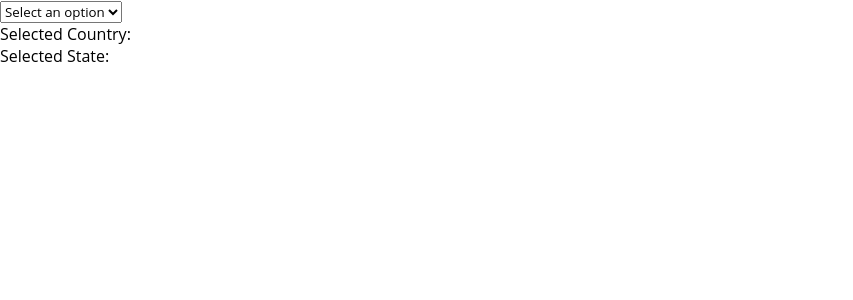
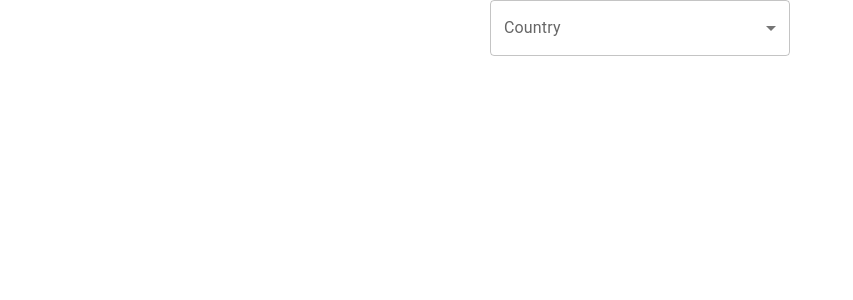
Before and after one commit to RatanjotKaur/styled-component-mui-ts, a React (Create React App) app: page / in a window 1280 px wide. Shown: the top 300 px of the page, without its empty margins (0-853 px from the left). Built offline with nearby package versions, Linux system fonts and the light colour scheme.

Commit message:
cascade dropdown

```diff
--- a/src/App.tsx
+++ b/src/App.tsx
@@ -3,12 +3,12 @@ import GlobalStyle from "./styles/global"
 // import Navbar from "./components/Navbar"
 // import Menubar from "./components/Menubar"
 // import PageBody from "./components/PageBody"
-import CascadeDropdownDemo from './components/CascadeDropdown/countryCascadeDropdown';
+import CascadeDropdown from './components/CascadeDropdown';
 
 const App:React.FC = ()=> (
   <>
     <GlobalStyle/>
-    <CascadeDropdownDemo/>
+    <CascadeDropdown/>
   </>
 )
 
--- a/src/components/CascadeDropdown/countryCascadeDropdown.tsx
+++ /dev/null
@@ -1,42 +0,0 @@
-import React, { useState } from 'react';
-import CascadeDropdown from './index';
-
-const options = {
-  countries: ['USA', 'Canada', 'UK'],
-  states: {
-    USA: ['New York', 'California', 'Texas'],
-    Canada: ['Ontario', 'Quebec', 'British Columbia'],
-    UK: ['England', 'Scotland', 'Wales'],
-  },
-};
-
-const CascadeDropdownDemo: React.FC = () => {
-  const [selectedCountry, setSelectedCountry] = useState<string>('');
-  const [selectedState, setSelectedState] = useState<string>('');
-
-  const handleCountryChange = (selectedOption: string) => {
-    setSelectedCountry(selectedOption);
-    setSelectedState('');
-  };
-
-  const handleStateChange = (selectedOption: string) => {
-    setSelectedState(selectedOption);
-  };
-
-  return (
-    <div>
-      <CascadeDropdown options={options.countries} onChange={handleCountryChange} />
-      {/* {selectedCountry && (
-        <CascadeDropdown options={options.states[selectedCountry]} onChange={handleStateChange} />
-      )} */}
-
-      <p>
-        Selected Country: {selectedCountry}
-        <br />
-        Selected State: {selectedState}
-      </p>
-    </div>
-  );
-};
-
-export default CascadeDropdownDemo;
--- a/src/components/CascadeDropdown/index.tsx
+++ b/src/components/CascadeDropdown/index.tsx
@@ -1,30 +1,76 @@
 import React, { useState } from 'react';
-import { DropdownWrapper } from './styles';
+import { FormControl, InputLabel, Select, MenuItem, Typography } from '@mui/material';
+import { Container } from './styles';
 
-interface CascadeDropdownProps {
-    options: string[];
-    onChange: (selectedOption: string) => void;
-  }
-const CascadeDropdown: React.FC<CascadeDropdownProps> = ({ options, onChange }) => {
-  const [selectedOption, setSelectedOption] = useState<string>('');
+interface Option {
+  label: string;
+  value: string;
+}
 
-  const handleOptionChange = (event: React.ChangeEvent<HTMLSelectElement>) => {
-    const newSelectedOption = event.target.value;
-    setSelectedOption(newSelectedOption);
-    onChange(newSelectedOption);
+const countries: Option[] = [
+  { label: 'Select Country', value: '' },
+  { label: 'USA', value: 'usa' },
+  { label: 'Canada', value: 'canada' },
+];
+
+const cities: { [key: string]: Option[] } = {
+  usa: [
+    { label: 'Select City', value: '' },
+    { label: 'New York', value: 'new-york' },
+    { label: 'Los Angeles', value: 'los-angeles' },
+  ],
+  canada: [
+    { label: 'Select City', value: '' },
+    { label: 'Toronto', value: 'toronto' },
+    { label: 'Vancouver', value: 'vancouver' },
+  ],
+};
+
+const CascadeDropdown: React.FC = () => {
+  const [selectedCountry, setSelectedCountry] = useState<string>('');
+  const [selectedCity, setSelectedCity] = useState<string>('');
+
+  const handleCountryChange = (event: React.ChangeEvent<{ value: unknown }>) => {
+    setSelectedCountry(event.target.value as string);
+    setSelectedCity('');
+  };
+
+  const handleCityChange = (event: React.ChangeEvent<{ value: unknown }>) => {
+    setSelectedCity(event.target.value as string);
   };
 
   return (
-    <DropdownWrapper>
-      <select value={selectedOption} onChange={handleOptionChange}>
-        <option value="">Select an option</option>
-        {options.map((option, index) => (
-          <option key={index} value={option}>
-            {option}
-          </option>
-        ))}
-      </select>
-    </DropdownWrapper>
+    <Container>
+      <FormControl>
+        <InputLabel>Country</InputLabel>
+        <Select value={selectedCountry} onChange={handleCountryChange}>
+          {countries.map((country) => (
+            <MenuItem key={country.value} value={country.value}>
+              {country.label}
+            </MenuItem>
+          ))}
+        </Select>
+      </FormControl>
+
+      {selectedCountry && (
+        <FormControl>
+          <InputLabel>City</InputLabel>
+          <Select value={selectedCity} onChange={handleCityChange}>
+            {cities[selectedCountry].map((city) => (
+              <MenuItem key={city.value} value={city.value}>
+                {city.label}
+              </MenuItem>
+            ))}
+          </Select>
+        </FormControl>
+      )}
+
+      {selectedCity && (
+        <Typography variant="body1">
+          You selected: {selectedCity} in {selectedCountry}
+        </Typography>
+      )}
+    </Container>
   );
 };
 
--- a/src/components/CascadeDropdown/styles.tsx
+++ b/src/components/CascadeDropdown/styles.tsx
@@ -1,6 +1,9 @@
 import styled from 'styled-components';
 
-export const DropdownWrapper = styled.div`
-  display: inline-block;
-  margin-right: 20px;
+export const Container = styled.div`
+  display: flex;
+  flex-direction: column;
+  gap: 16px;
+  max-width: 300px;
+  margin: 0 auto;
 `;
```
